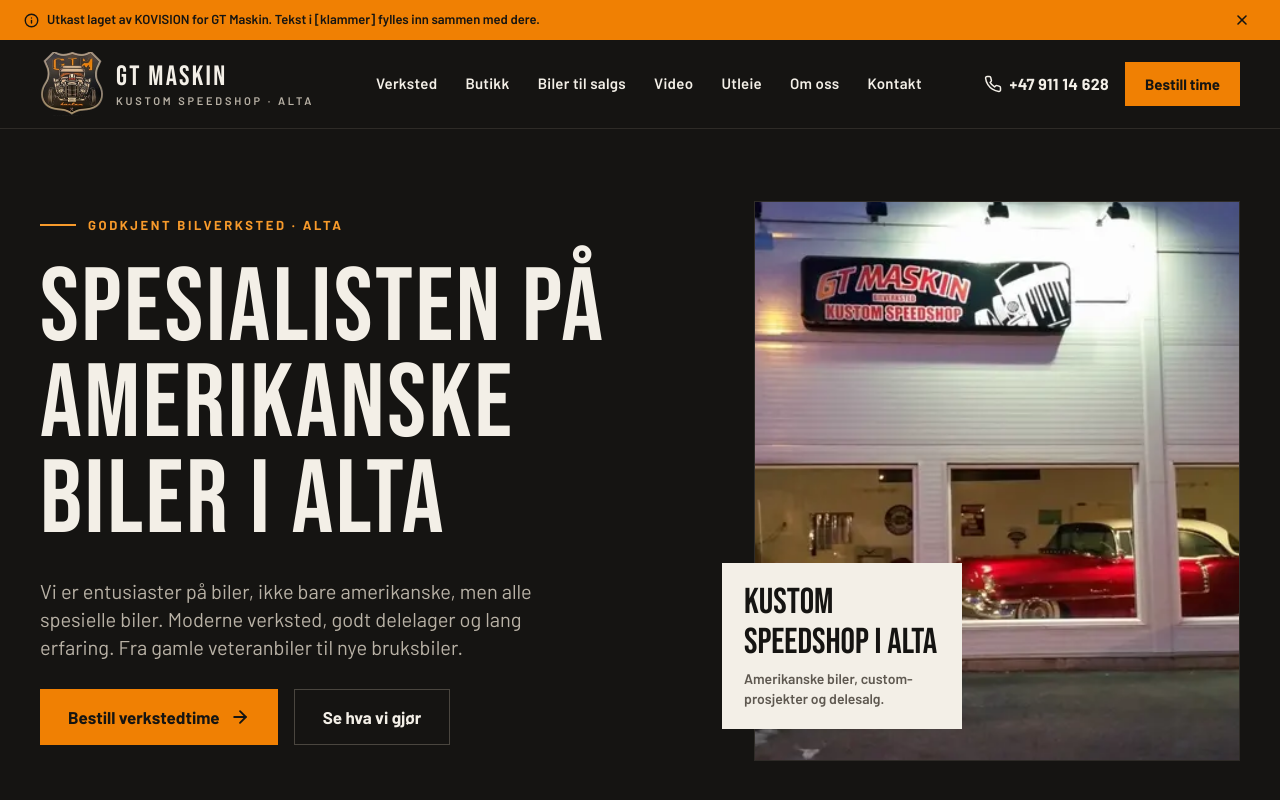
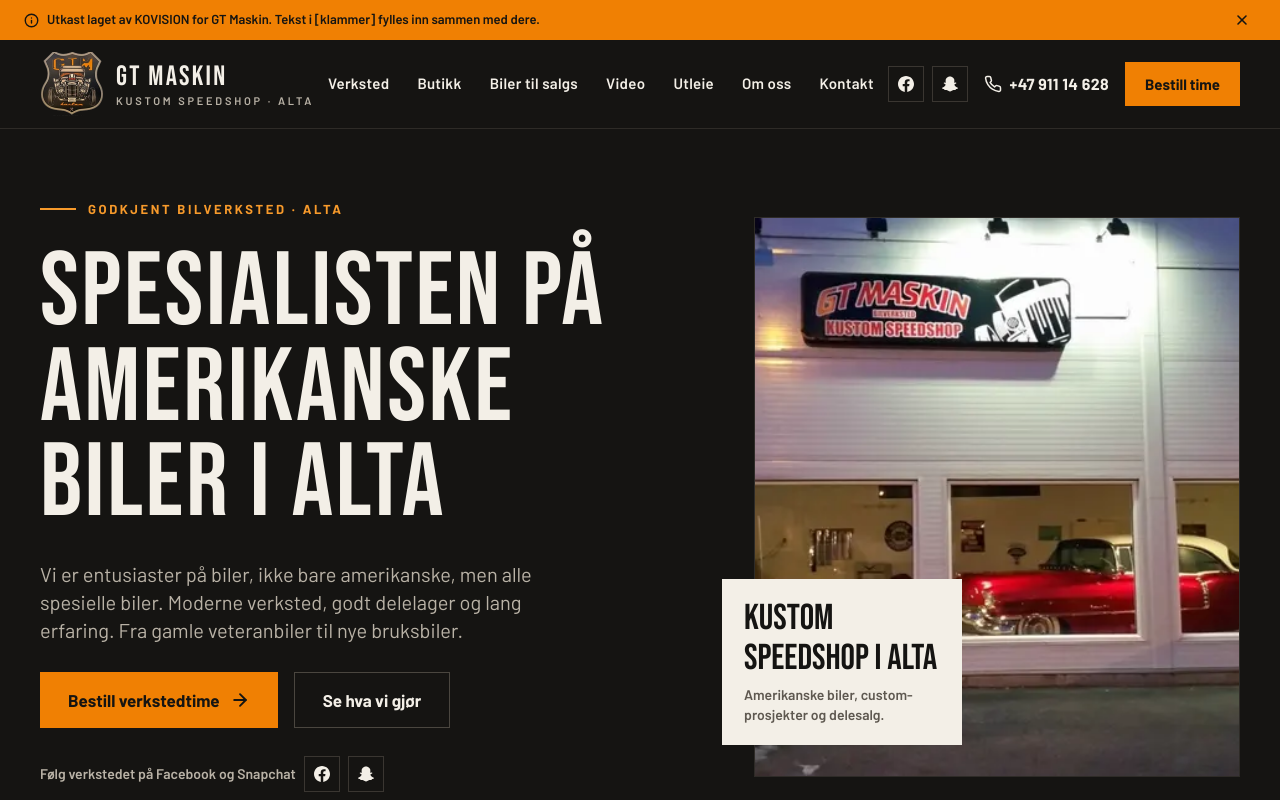
Before and after one commit to kimhagerup-arch/gt-maskin-demo, a React (Vite) app: page / in a window 1280 px wide. Shown: the top 800 px of the page. Built offline with nearby package versions, Linux system fonts and the light colour scheme.

Commit message:
Facebook og Snapchat i header, mobilmeny og hero, med QR-dialog

```diff
--- a/src/components/Header.jsx
+++ b/src/components/Header.jsx
@@ -8,6 +8,7 @@
 import Icon from "./Icon";
 import Logo from "./Logo";
 import MobileMenu from "./MobileMenu";
+import SocialIcons from "./SocialIcons";
 
 const MENU_ID = "mobilmeny";
 
@@ -30,14 +31,14 @@
       <div className="container-site flex h-16 items-center justify-between md:h-[88px]">
         <Logo />
 
-        <nav className="hidden items-center gap-5 lg:flex xl:gap-7" aria-label="Hovedmeny">
+        <nav className="hidden items-center gap-3.5 lg:flex xl:gap-7" aria-label="Hovedmeny">
           {nav.items.map((item) => (
             <NavLink
               key={item.to}
               to={item.to}
               className={({ isActive }) =>
                 cx(
-                  "border-b-2 py-1 text-[15px] font-semibold tracking-[0.02em] transition-colors duration-150",
+                  "whitespace-nowrap border-b-2 py-1 text-[14px] font-semibold tracking-[0.02em] transition-colors duration-150 xl:text-[15px]",
                   isActive
                     ? "border-brand-accent text-brand-text-inverse"
                     : "border-transparent text-brand-text-inverse hover:border-brand-outline",
@@ -49,7 +50,8 @@
           ))}
         </nav>
 
-        <div className="flex items-center gap-2 md:gap-4">
+        <div className="flex items-center gap-2 md:gap-3 xl:gap-4">
+          <SocialIcons size="sm" className="hidden lg:flex" />
           <a
             href={companyFacts.phone.href}
             className="hidden items-center gap-2 text-base font-bold tracking-[0.02em] text-brand-text-inverse transition-colors hover:text-brand-accent-light xl:inline-flex"
@@ -80,7 +82,7 @@
             <Icon name="Phone" size={20} strokeWidth={2} />
           </a>
 
-          <Button to={nav.cta.to} size="sm" className="hidden md:inline-flex">
+          <Button to={nav.cta.to} size="sm" className="hidden whitespace-nowrap md:inline-flex">
             {nav.cta.label}
           </Button>
 
--- a/src/components/HomeHero.jsx
+++ b/src/components/HomeHero.jsx
@@ -1,7 +1,8 @@
 import { heroVideo } from "../data/imageManifest";
-import { hero } from "../data/siteContent";
+import { hero, socialLinks } from "../data/siteContent";
 import Button from "./Button";
 import HeroMedia from "./HeroMedia";
+import SocialIcons from "./SocialIcons";
 
 export default function HomeHero() {
   return (
@@ -31,6 +32,7 @@
               {hero.secondary.label}
             </Button>
           </div>
+          <SocialIcons size="sm" label={socialLinks.heroFollow} className="flex-wrap" />
         </div>
 
         <div className="relative lg:col-span-5 lg:col-start-8">
--- a/src/components/MobileMenu.jsx
+++ b/src/components/MobileMenu.jsx
@@ -1,11 +1,12 @@
 import { useEffect, useRef } from "react";
 import { NavLink } from "react-router-dom";
 import { companyFacts } from "../data/companyFacts";
-import { nav } from "../data/siteContent";
+import { nav, socialLinks } from "../data/siteContent";
 import { cx } from "../lib/format";
 import Button from "./Button";
 import Icon from "./Icon";
 import Logo from "./Logo";
+import SocialIcons from "./SocialIcons";
 
 /**
  * Fullskjerms mobilmeny. Lukkes med Escape, ved klikk på lenke og ved rutebytte
@@ -106,6 +107,7 @@
         <Button to={nav.cta.to} onClick={onClose} arrow>
           {nav.cta.label}
         </Button>
+        <SocialIcons label={socialLinks.follow} className="justify-center pt-1" />
         <p className="text-center text-sm text-brand-muted-inverse">
           {companyFacts.address.full} · {companyFacts.hours.short}
         </p>
--- /dev/null
+++ b/src/components/SnapchatQrDialog.jsx
@@ -0,0 +1,88 @@
+import { useEffect, useRef } from "react";
+import { getChannel } from "../data/channels";
+import { socialLinks } from "../data/siteContent";
+import Icon from "./Icon";
+import Picture from "./Picture";
+import { SnapchatMark } from "./SocialLinks";
+
+/**
+ * Liten dialog med Snapchat-QR, brukt så lenge brukernavnet mangler.
+ * Escape og klikk utenfor lukker. Fokus flyttes inn ved åpning og tilbake
+ * til knappen som åpnet (returnFocusRef) ved lukking.
+ */
+export default function SnapchatQrDialog({ open, onClose, returnFocusRef }) {
+  const closeRef = useRef(null);
+  const snapchat = getChannel("snapchat");
+
+  useEffect(() => {
+    if (!open) return undefined;
+    const previous = document.body.style.overflow;
+    document.body.style.overflow = "hidden";
+    const timer = window.setTimeout(() => closeRef.current?.focus(), 30);
+    const onKey = (e) => {
+      if (e.key === "Escape") {
+        e.preventDefault();
+        onClose();
+      }
+      if (e.key === "Tab") {
+        // Dialogen har bare én fokuserbar kontroll: hold fokus der.
+        e.preventDefault();
+        closeRef.current?.focus();
+      }
+    };
+    document.addEventListener("keydown", onKey);
+    return () => {
+      document.body.style.overflow = previous;
+      document.removeEventListener("keydown", onKey);
+      window.clearTimeout(timer);
+      returnFocusRef?.current?.focus();
+    };
+  }, [open, onClose, returnFocusRef]);
+
+  if (!open || !snapchat?.qrImage) return null;
+
+  return (
+    <div className="fixed inset-0 z-[60] flex items-center justify-center p-4">
+      <button
+        type="button"
+        className="absolute inset-0 bg-brand-primary/80 animate-fade-in"
+        onClick={onClose}
+        aria-label={socialLinks.qrDialogClose}
+        tabIndex={-1}
+      />
+      <div
+        role="dialog"
+        aria-modal="true"
+        aria-labelledby="snapchat-qr-tittel"
+        className="relative flex w-full max-w-xs flex-col items-center gap-4 border border-brand-border-dark bg-brand-primary-light p-6 text-center text-brand-text-inverse animate-fade-in"
+      >
+        <button
+          ref={closeRef}
+          type="button"
+          onClick={onClose}
+          className="absolute right-2 top-2 flex h-10 w-10 items-center justify-center text-brand-muted-inverse transition-colors hover:text-brand-text-inverse"
+          aria-label={socialLinks.qrDialogClose}
+        >
+          <Icon name="X" size={20} strokeWidth={2} />
+        </button>
+        <span className="mt-4 text-brand-accent-light">
+          <SnapchatMark size={28} />
+        </span>
+        <h2 id="snapchat-qr-tittel" className="text-lg font-bold">
+          {socialLinks.qrDialogTitle}
+        </h2>
+        <div className="h-44 w-44 bg-brand-bg p-1.5">
+          <Picture
+            src={snapchat.qrImage}
+            alt={snapchat.qrAlt}
+            sizes="176px"
+            imgClassName="h-full w-full object-contain"
+            tone="light"
+            fallbackLabel="[QR]"
+          />
+        </div>
+        <p className="text-[13px] text-brand-muted-inverse">{socialLinks.snapchatPending}</p>
+      </div>
+    </div>
+  );
+}
--- /dev/null
+++ b/src/components/SocialIcons.jsx
@@ -0,0 +1,92 @@
+import { useRef, useState } from "react";
+import { getChannel } from "../data/channels";
+import { socialLinks } from "../data/siteContent";
+import { cx } from "../lib/format";
+import SnapchatQrDialog from "./SnapchatQrDialog";
+import { FacebookMark, SnapchatMark } from "./SocialLinks";
+
+/**
+ * Små ikonlenker til Facebook og Snapchat for header, mobilmeny og hero.
+ * Facebook lenker ut. Snapchat lenker til snapchat.com/add/<brukernavn> når
+ * channels.js har url, ellers åpner den en dialog med QR-koden.
+ * Ikonene er dekor, aria-label er navnet. Ingen eksterne kall.
+ */
+export default function SocialIcons({ size = "md", tone = "dark", label, className }) {
+  const facebook = getChannel("facebook");
+  const snapchat = getChannel("snapchat");
+  const [qrOpen, setQrOpen] = useState(false);
+  const snapButtonRef = useRef(null);
+
+  const box = size === "sm" ? "h-9 w-9" : "h-11 w-11";
+  const iconSize = size === "sm" ? 16 : 18;
+  const base = cx(
+    "flex items-center justify-center border transition-colors",
+    box,
+    tone === "dark"
+      ? "border-brand-border-dark-strong text-brand-text-inverse hover:border-brand-accent-light hover:text-brand-accent-light"
+      : "border-brand-border-strong text-brand-text hover:border-brand-primary hover:text-brand-accent-deep",
+  );
+
+  return (
+    <div className={cx("flex items-center gap-2", className)}>
+      {label && (
+        <span
+          className={cx(
+            "text-sm font-semibold",
+            tone === "dark" ? "text-brand-muted-inverse" : "text-brand-muted",
+          )}
+        >
+          {label}
+        </span>
+      )}
+      <ul className="flex items-center gap-2">
+        {facebook && (
+          <li>
+            <a
+              href={facebook.url}
+              target="_blank"
+              rel="noopener noreferrer"
+              className={base}
+              aria-label={socialLinks.facebookAria}
+            >
+              <FacebookMark size={iconSize} />
+            </a>
+          </li>
+        )}
+        {snapchat &&
+          (snapchat.url ? (
+            <li>
+              <a
+                href={snapchat.url}
+                target="_blank"
+                rel="noopener noreferrer"
+                className={base}
+                aria-label={socialLinks.snapchatAria}
+              >
+                <SnapchatMark size={iconSize} />
+              </a>
+            </li>
+          ) : (
+            <li>
+              <button
+                ref={snapButtonRef}
+                type="button"
+                onClick={() => setQrOpen(true)}
+                className={base}
+                aria-label={socialLinks.snapchatAria}
+                aria-haspopup="dialog"
+                aria-expanded={qrOpen}
+              >
+                <SnapchatMark size={iconSize} />
+              </button>
+              <SnapchatQrDialog
+                open={qrOpen}
+                onClose={() => setQrOpen(false)}
+                returnFocusRef={snapButtonRef}
+              />
+            </li>
+          ))}
+      </ul>
+    </div>
+  );
+}
--- a/src/components/SocialLinks.jsx
+++ b/src/components/SocialLinks.jsx
@@ -5,7 +5,7 @@
 import Picture from "./Picture";
 
 /** Facebook-merket som inline SVG i currentColor. Dekor, teksten står ved siden av. */
-function FacebookMark({ size = 18 }) {
+export function FacebookMark({ size = 18 }) {
   return (
     <svg
       width={size}
@@ -21,7 +21,7 @@
 }
 
 /** Snapchat-spøkelset som inline SVG i currentColor. Dekor. */
-function SnapchatMark({ size = 18 }) {
+export function SnapchatMark({ size = 18 }) {
   return (
     <svg
       width={size}
--- a/src/data/siteContent.js
+++ b/src/data/siteContent.js
@@ -595,6 +595,12 @@
   snapchatOpen: "Åpne i Snapchat",
   snapchatQr: "Skann QR-koden i Snapchat",
   snapchatPending: "[Snapchat-brukernavn bekreftes av Gjermund]",
+  follow: "Følg oss",
+  heroFollow: "Følg verkstedet på Facebook og Snapchat",
+  facebookAria: "GT Maskin på Facebook",
+  snapchatAria: "GT Maskin på Snapchat",
+  qrDialogTitle: "Skann for å følge oss på Snapchat",
+  qrDialogClose: "Lukk",
 };
 
 export const placeholderLabels = {
```
